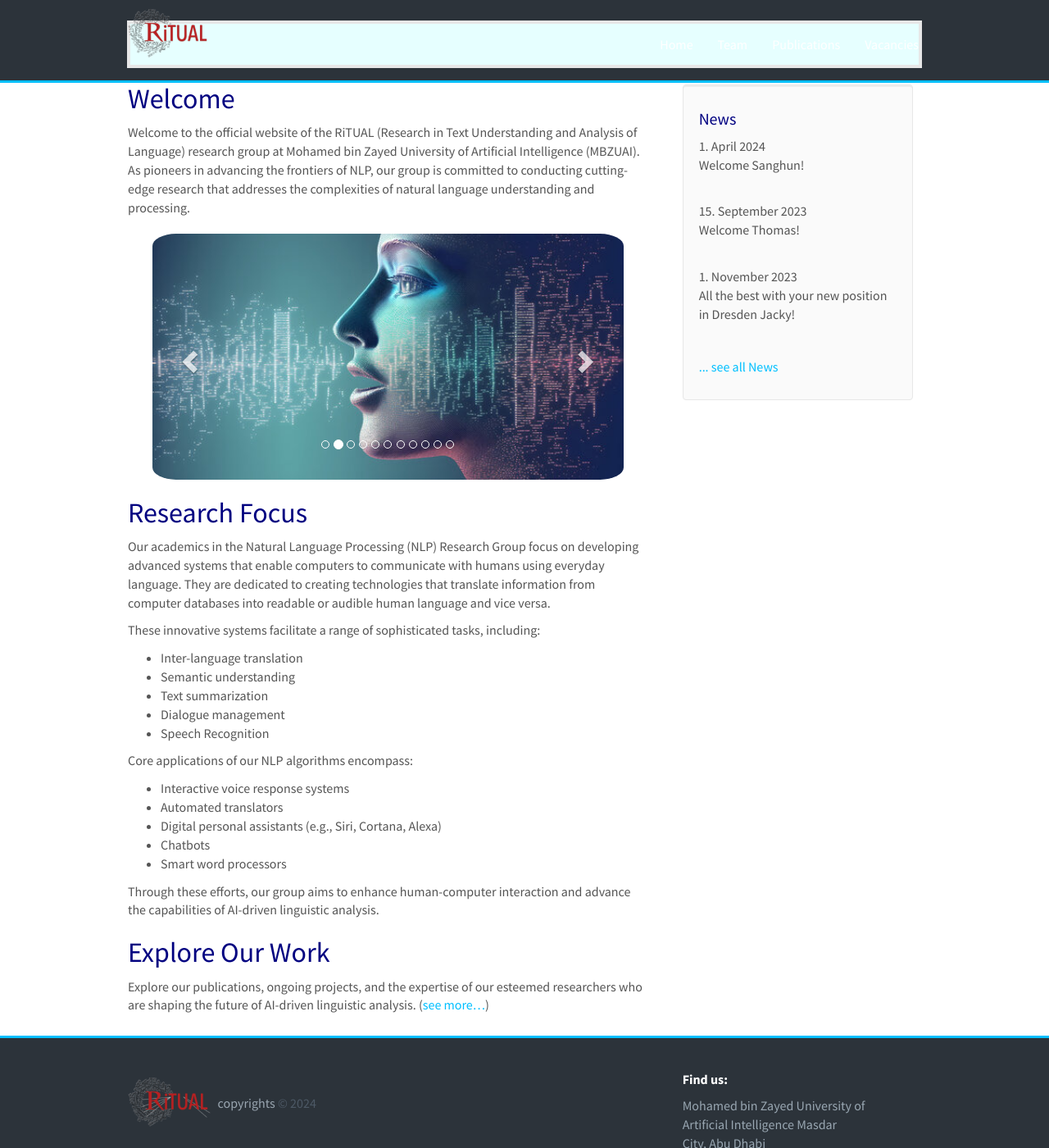
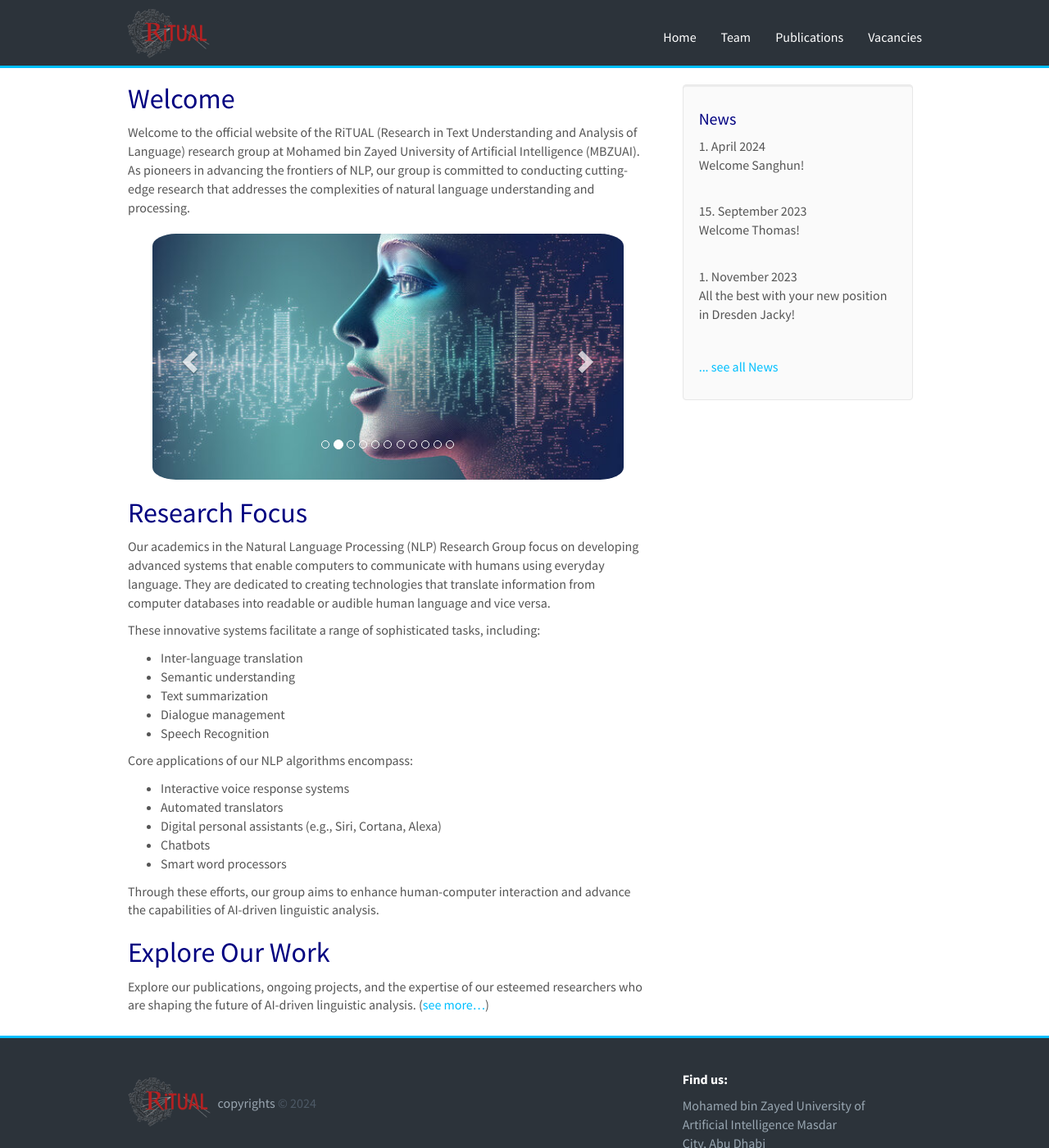
Before and after one commit to RamzaBasharat/MBZUAI, a Jekyll site: the page built from _pages/home.md, in a window 1280 px wide and 1400 px high. Shown: the whole window at 82% size. Built offline with Jekyll 4.4.1, drawn with Linux system fonts in a browser that asks for light colours; nearby versions of some CDN libraries.

```diff
--- a/css/main.scss
+++ b/css/main.scss
@@ -275,10 +275,3 @@ margin-right:5px;
 //     padding: 15px;             /* Padding inside the card body */
 //     font-size: 16px;           /* Font size for the content */
 // }
-
-.collapse{
-margin-top:5px;
-margin-bottom:5px;
-background-color: #e6ffff; /* Background color for the card body */
-border: 4px solid #000000;
-}
```
